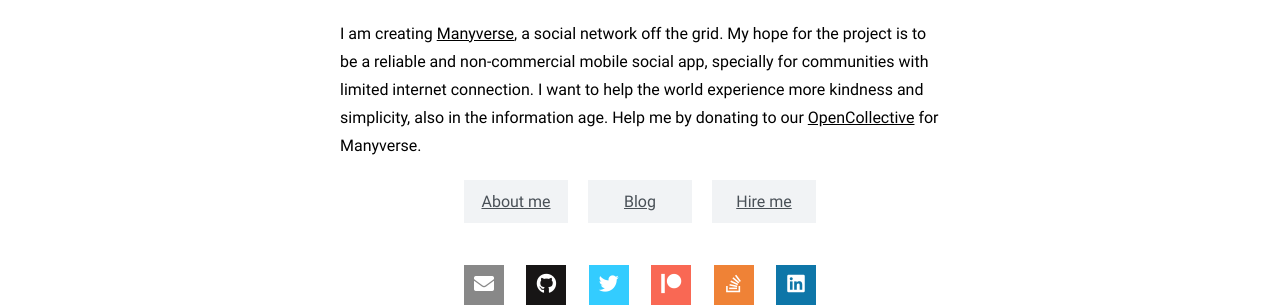
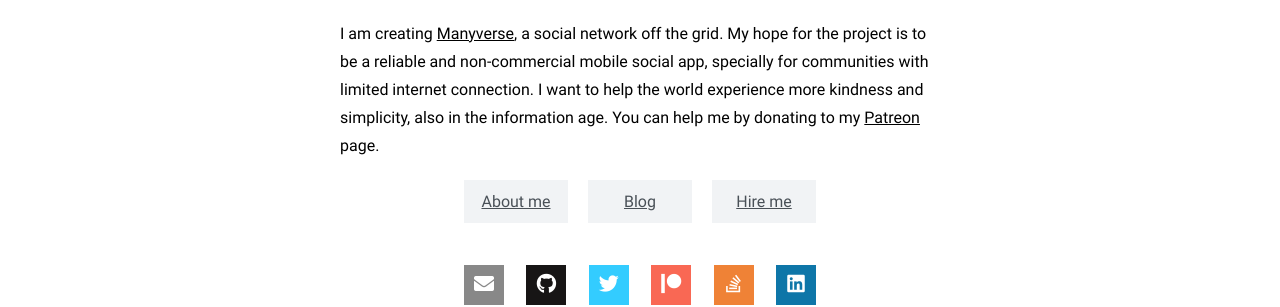
Before and after one commit to staltz/staltz.com, a Jekyll site: the page built from index.html, in a window 1280 px wide. Shown: the part 867-1174 px from the top of the page. Built offline with Jekyll 4.4.1, drawn with Linux system fonts in a browser that asks for light colours; nearby versions of some CDN libraries.

Commit message:
add patreon link

```diff
--- a/index.html
+++ b/index.html
@@ -13,7 +13,7 @@ tags: [nofooter]
 
       <p>Hi! I build open source software, teach programming, and write articles. My areas of focus areas are: JavaScript, user interfaces, reactive programming, React Native, and peer-to-peer networks.</p>
 
-      <p>I am creating <a href="https://manyver.se">Manyverse</a>, a social network off the grid. My hope for the project is to be a reliable and non-commercial mobile social app, specially for communities with limited internet connection. I want to help the world experience more kindness and simplicity, also in the information age. Help me by donating to our <a href="https://opencollective.com/manyverse">OpenCollective</a> for Manyverse.</p>
+      <p>I am creating <a href="https://manyver.se">Manyverse</a>, a social network off the grid. My hope for the project is to be a reliable and non-commercial mobile social app, specially for communities with limited internet connection. I want to help the world experience more kindness and simplicity, also in the information age. You can help me by donating to my <a href="https://patreon.com/andrestaltz">Patreon</a> page.</p>
 
       <div class="nav">
         <a class="nav-item" href="/about.html">About me</a>
```
